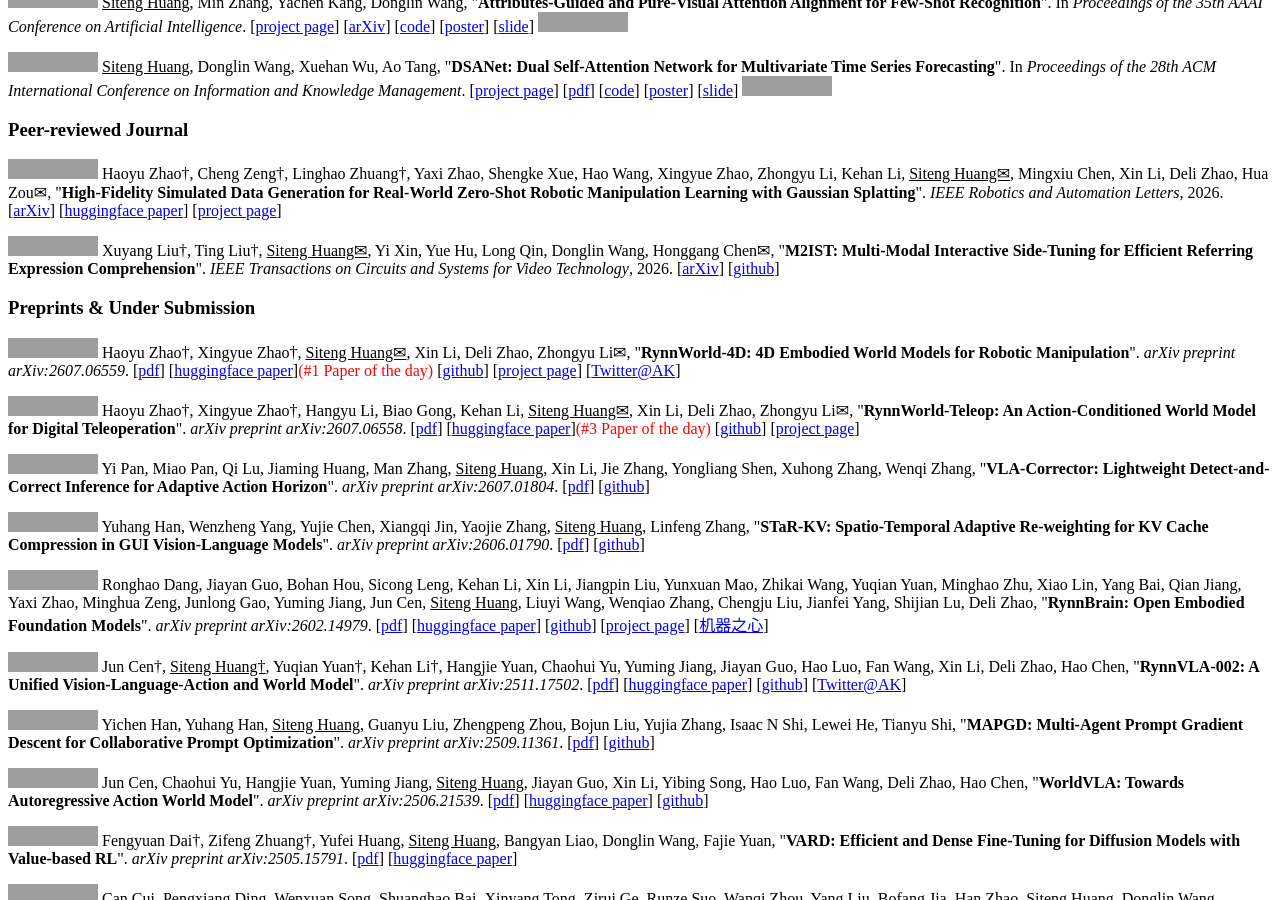
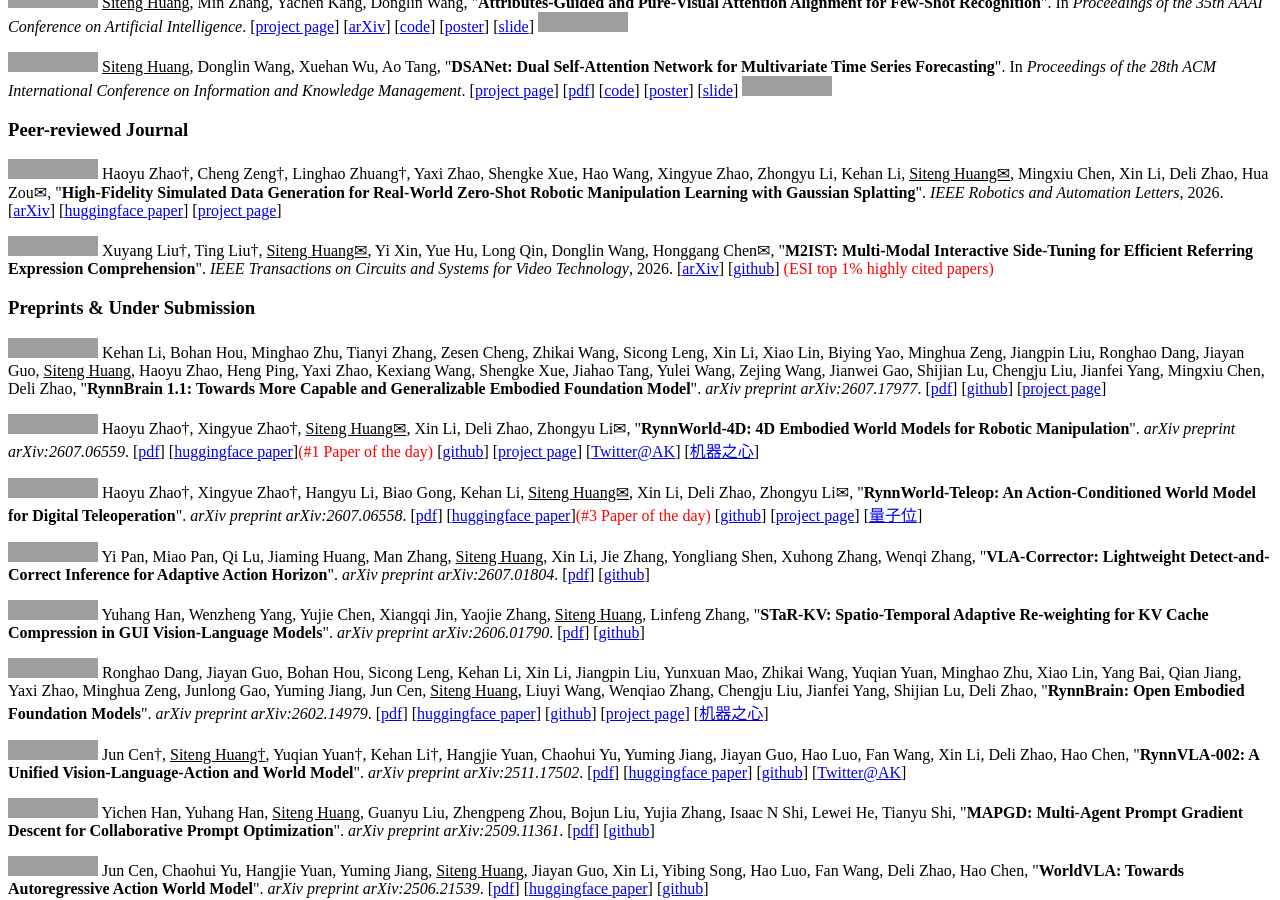
Before and after one commit to bighuang624/bighuang624.github.io, a Jekyll site: the page built from _pages/includes/pub_short.md, in a window 1280 px wide and 900 px high, scrolled down 2529 px. Built offline with Jekyll 4.4.1, drawn with Linux system fonts in a browser that asks for light colours; our own code applies the rules of GitHub Pages for plain Markdown files; grey boxes are pictures that could not be loaded.

Commit message:
add RynnBrain 1.1

```diff
--- a/_pages/includes/pub_short.md
+++ b/_pages/includes/pub_short.md
@@ -73,13 +73,15 @@
 
 <a href="https://ieeexplore.ieee.org/document/11425018" target="_blank"><img src="https://img.shields.io/badge/RAL-2026-49846a?style=flat-square"></a> Haoyu Zhao†, Cheng Zeng†, Linghao Zhuang†, Yaxi Zhao, Shengke Xue, Hao Wang, Xingyue Zhao, Zhongyu Li, Kehan Li, <u>Siteng Huang✉</u>, Mingxiu Chen, Xin Li, Deli Zhao, Hua Zou✉, &quot;**High-Fidelity Simulated Data Generation for Real-World Zero-Shot Robotic Manipulation Learning with Gaussian Splatting**&quot;. *IEEE Robotics and Automation Letters*, 2026. [[arXiv](https://arxiv.org/abs/2510.10637)] [[huggingface paper](https://huggingface.co/papers/2510.10637)] [[project page](https://robosimgs.github.io/)]
 
-<a href="https://ieeexplore.ieee.org/document/10929057" target="_blank"><img src="https://img.shields.io/badge/TCSVT-2026-49846a?style=flat-square"></a> Xuyang Liu†, Ting Liu†, <u>Siteng Huang✉</u>, Yi Xin, Yue Hu, Long Qin, Donglin Wang, Honggang Chen✉, &quot;**M2IST: Multi-Modal Interactive Side-Tuning for Efficient Referring Expression Comprehension**&quot;. *IEEE Transactions on Circuits and Systems for Video Technology*, 2026. [[arXiv](https://arxiv.org/abs/2407.01131)] [[github](https://github.com/xuyang-liu16/M2IST)] <a class='paper_citations_badges' data='mhpkWSYAAAAJ:kNdYIx-mwKoC' href="" target="_blank"></a>
+<a href="https://ieeexplore.ieee.org/document/10929057" target="_blank"><img src="https://img.shields.io/badge/TCSVT-2026-49846a?style=flat-square"></a> Xuyang Liu†, Ting Liu†, <u>Siteng Huang✉</u>, Yi Xin, Yue Hu, Long Qin, Donglin Wang, Honggang Chen✉, &quot;**M2IST: Multi-Modal Interactive Side-Tuning for Efficient Referring Expression Comprehension**&quot;. *IEEE Transactions on Circuits and Systems for Video Technology*, 2026. [[arXiv](https://arxiv.org/abs/2407.01131)] [[github](https://github.com/xuyang-liu16/M2IST)] <a class='paper_citations_badges' data='mhpkWSYAAAAJ:kNdYIx-mwKoC' href="" target="_blank"></a> <span style="color:red">(ESI top 1% highly cited papers)</span>
 
 ### Preprints & Under Submission
 
-<a href="https://arxiv.org/abs/2607.06559" target="_blank"><img src="https://img.shields.io/badge/arXiv-2607.06559-B31B1B?style=flat-square"></a> Haoyu Zhao†, Xingyue Zhao†, <u>Siteng Huang✉</u>, Xin Li, Deli Zhao, Zhongyu Li✉, &quot;**RynnWorld-4D: 4D Embodied World Models for Robotic Manipulation**&quot;. *arXiv preprint arXiv:2607.06559*. [[pdf](https://arxiv.org/pdf/2607.06559.pdf)] [[huggingface paper](https://huggingface.co/papers/2607.06559)]<span style="color:red">(#1 Paper of the day)</span> [[github](https://github.com/alibaba-damo-academy/RynnWorld-4D)] [[project page](https://alibaba-damo-academy.github.io/RynnWorld-4D.github.io)] [[Twitter@AK](https://x.com/i/status/2074927532688695436)]
+<a href="https://arxiv.org/abs/2607.17977" target="_blank"><img src="https://img.shields.io/badge/arXiv-2607.17977-B31B1B?style=flat-square"></a> Kehan Li, Bohan Hou, Minghao Zhu, Tianyi Zhang, Zesen Cheng, Zhikai Wang, Sicong Leng, Xin Li, Xiao Lin, Biying Yao, Minghua Zeng, Jiangpin Liu, Ronghao Dang, Jiayan Guo, <u>Siteng Huang</u>, Haoyu Zhao, Heng Ping, Yaxi Zhao, Kexiang Wang, Shengke Xue, Jiahao Tang, Yulei Wang, Zejing Wang, Jianwei Gao, Shijian Lu, Chengju Liu, Jianfei Yang, Mingxiu Chen, Deli Zhao, &quot;**RynnBrain 1.1: Towards More Capable and Generalizable Embodied Foundation Model**&quot;. *arXiv preprint arXiv:2607.17977*. [[pdf](https://arxiv.org/pdf/2607.17977.pdf)] [[github](https://github.com/alibaba-damo-academy/RynnBrain)] [[project page](https://alibaba-damo-academy.github.io/RynnBrain)]
 
-<a href="https://arxiv.org/abs/2607.06558" target="_blank"><img src="https://img.shields.io/badge/arXiv-2607.06558-B31B1B?style=flat-square"></a> Haoyu Zhao†, Xingyue Zhao†, Hangyu Li, Biao Gong, Kehan Li, <u>Siteng Huang✉</u>, Xin Li, Deli Zhao, Zhongyu Li✉, &quot;**RynnWorld-Teleop: An Action-Conditioned World Model for Digital Teleoperation**&quot;. *arXiv preprint arXiv:2607.06558*. [[pdf](https://arxiv.org/pdf/2607.06558.pdf)] [[huggingface paper](https://huggingface.co/papers/2607.06558)]<span style="color:red">(#3 Paper of the day)</span> [[github](https://github.com/alibaba-damo-academy/RynnWorld-Teleop)] [[project page](https://alibaba-damo-academy.github.io/RynnWorld-Teleop.github.io)]
+<a href="https://arxiv.org/abs/2607.06559" target="_blank"><img src="https://img.shields.io/badge/arXiv-2607.06559-B31B1B?style=flat-square"></a> Haoyu Zhao†, Xingyue Zhao†, <u>Siteng Huang✉</u>, Xin Li, Deli Zhao, Zhongyu Li✉, &quot;**RynnWorld-4D: 4D Embodied World Models for Robotic Manipulation**&quot;. *arXiv preprint arXiv:2607.06559*. [[pdf](https://arxiv.org/pdf/2607.06559.pdf)] [[huggingface paper](https://huggingface.co/papers/2607.06559)]<span style="color:red">(#1 Paper of the day)</span> [[github](https://github.com/alibaba-damo-academy/RynnWorld-4D)] [[project page](https://alibaba-damo-academy.github.io/RynnWorld-4D.github.io)] [[Twitter@AK](https://x.com/i/status/2074927532688695436)] [[机器之心](https://mp.weixin.qq.com/s/Xn4r3WUVCZ3q_op9dvYRHA)]
+
+<a href="https://arxiv.org/abs/2607.06558" target="_blank"><img src="https://img.shields.io/badge/arXiv-2607.06558-B31B1B?style=flat-square"></a> Haoyu Zhao†, Xingyue Zhao†, Hangyu Li, Biao Gong, Kehan Li, <u>Siteng Huang✉</u>, Xin Li, Deli Zhao, Zhongyu Li✉, &quot;**RynnWorld-Teleop: An Action-Conditioned World Model for Digital Teleoperation**&quot;. *arXiv preprint arXiv:2607.06558*. [[pdf](https://arxiv.org/pdf/2607.06558.pdf)] [[huggingface paper](https://huggingface.co/papers/2607.06558)]<span style="color:red">(#3 Paper of the day)</span> [[github](https://github.com/alibaba-damo-academy/RynnWorld-Teleop)] [[project page](https://alibaba-damo-academy.github.io/RynnWorld-Teleop.github.io)] [[量子位](https://mp.weixin.qq.com/s/OeRnCKByf2NxGCVE3lsq3g)]
 
 <a href="https://arxiv.org/abs/2607.01804" target="_blank"><img src="https://img.shields.io/badge/arXiv-2607.01804-B31B1B?style=flat-square"></a> Yi Pan, Miao Pan, Qi Lu, Jiaming Huang, Man Zhang, <u>Siteng Huang</u>, Xin Li, Jie Zhang, Yongliang Shen, Xuhong Zhang, Wenqi Zhang, &quot;**VLA-Corrector: Lightweight Detect-and-Correct Inference for Adaptive Action Horizon**&quot;. *arXiv preprint arXiv:2607.01804*. [[pdf](https://arxiv.org/pdf/2607.01804.pdf)] [[github](https://github.com/ZJU-OmniAI/vla-corrector)]
 
```
Also changed, not shown: _pages/includes/news.md (+1 -0 lines).
